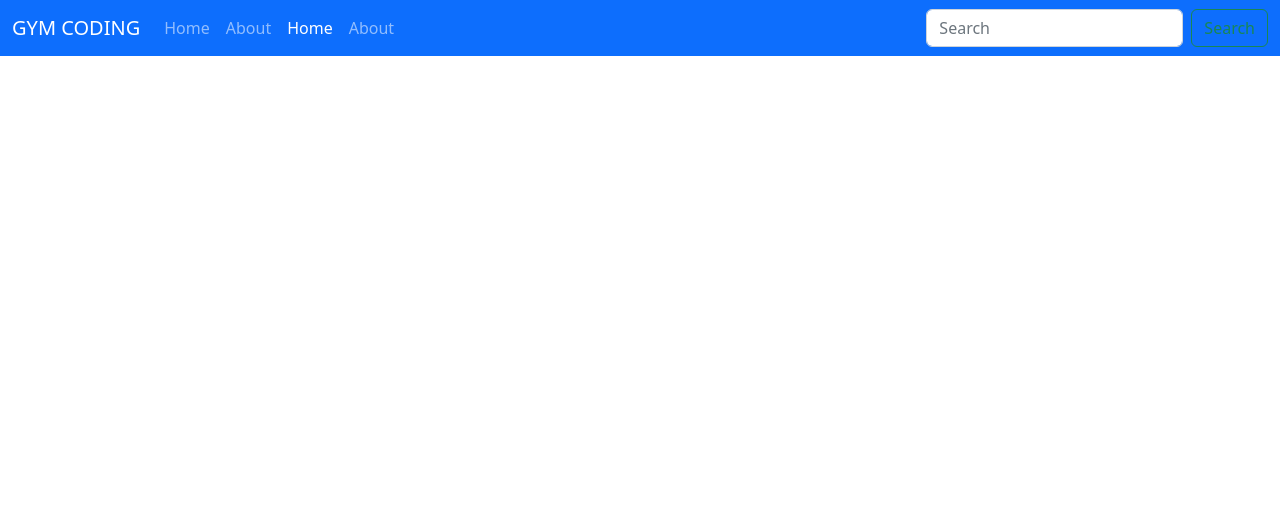
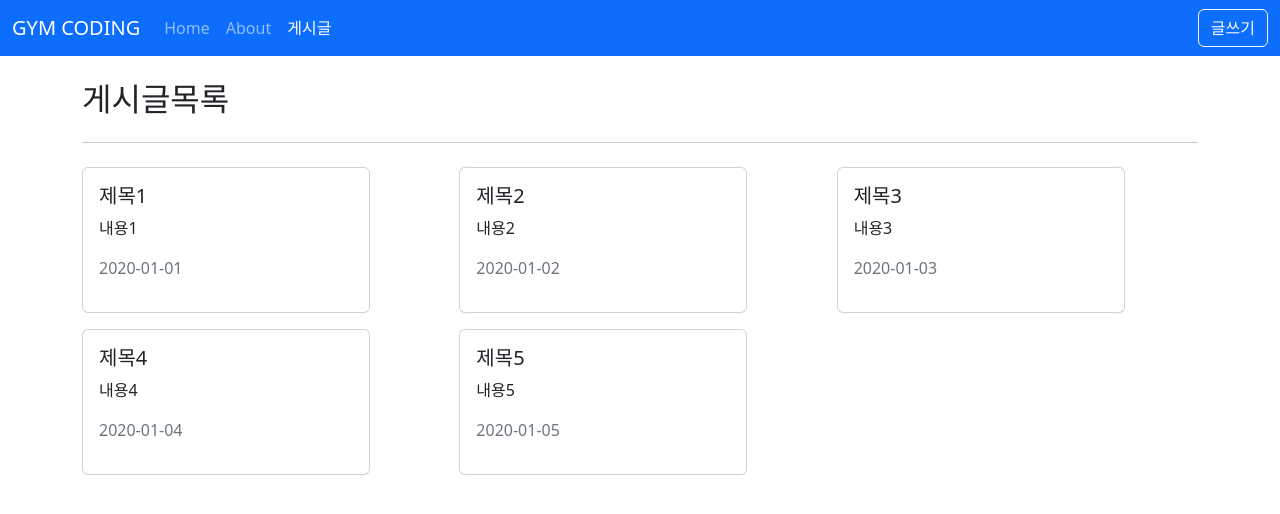
Before and after one commit to leegyuseung/vue3-posts, a Vue app: page /posts in a window 1280 px wide. Shown: the top 514 px of the page. Built offline with nearby package versions, Linux system fonts and the light colour scheme.

Commit message:
게시판 UI 만들기

```diff
--- /dev/null
+++ b/src/api/posts.js
@@ -0,0 +1,37 @@
+// axios
+const posts = [
+  {
+    id: 1,
+    title: "제목1",
+    content: "내용1",
+    createdAt: "2020-01-01",
+  },
+  {
+    id: 2,
+    title: "제목2",
+    content: "내용2",
+    createdAt: "2020-01-02",
+  },
+  {
+    id: 3,
+    title: "제목3",
+    content: "내용3",
+    createdAt: "2020-01-03",
+  },
+  {
+    id: 4,
+    title: "제목4",
+    content: "내용4",
+    createdAt: "2020-01-04",
+  },
+  {
+    id: 5,
+    title: "제목5",
+    content: "내용5",
+    createdAt: "2020-01-05",
+  },
+];
+
+export function getPosts() {
+  return posts;
+}
--- /dev/null
+++ b/src/components/posts/PostItem.vue
@@ -0,0 +1,28 @@
+<template>
+  <div class="card" style="width: 18rem">
+    <div class="card-body">
+      <h5 class="card-title">{{ title }}</h5>
+      <p class="card-text">
+        {{ content }}
+      </p>
+      <p class="text-muted">{{ createdAt }}</p>
+    </div>
+  </div>
+</template>
+
+<script setup>
+defineProps({
+  title: {
+    type: String,
+    required: true,
+  },
+  content: {
+    type: String,
+  },
+  createdAt: {
+    type: [String, Date, Number],
+  },
+});
+</script>
+
+<style lang="scss" scoped></style>
--- a/src/layouts/TheHeader.vue
+++ b/src/layouts/TheHeader.vue
@@ -27,29 +27,31 @@
               >
             </li>
             <li class="nav-item">
-              <a class="nav-link active" aria-current="page" href="/">Home</a>
-            </li>
-            <li class="nav-item">
-              <a class="nav-link" href="/about">About</a>
+              <RouterLink class="nav-link" active-class="active" to="/posts"
+                >게시글</RouterLink
+              >
             </li>
           </ul>
-          <form class="d-flex" role="search">
-            <input
-              class="form-control me-2"
-              type="search"
-              placeholder="Search"
-              aria-label="Search"
-            />
-            <button class="btn btn-outline-success" type="submit">
-              Search
+          <div class="d-flex">
+            <button class="btn btn-outline-light" type="button" @click="goPage">
+              글쓰기
             </button>
-          </form>
+          </div>
         </div>
       </div>
     </nav>
   </header>
 </template>
 
-<script setup></script>
+<script setup>
+import { useRouter } from "vue-router";
+
+const router = useRouter();
+const goPage = () => {
+  router.push({
+    name: "PostCreate",
+  });
+};
+</script>
 
 <style lang="scss" scoped></style>
--- a/src/router/index.js
+++ b/src/router/index.js
@@ -1,6 +1,10 @@
 import { createRouter, createWebHistory } from "vue-router";
 import HomeView from "@/views/HomeView.vue";
 import AboutView from "@/views/AboutView.vue";
+import PostCreateView from "@/views/posts/PostCreateView.vue";
+import PostDetailView from "@/views/posts/PostDetailView.vue";
+import PostEditView from "@/views/posts/PostEditView.vue";
+import PostListView from "@/views/posts/PostListView.vue";
 
 const routes = [
   {
@@ -13,6 +17,26 @@
     name: "About",
     component: AboutView,
   },
+  {
+    path: "/posts",
+    name: "PostList",
+    component: PostListView,
+  },
+  {
+    path: "/posts/create",
+    name: "PostCreate",
+    component: PostCreateView,
+  },
+  {
+    path: "/posts/:id",
+    name: "PostDetail",
+    component: PostDetailView,
+  },
+  {
+    path: "/posts/:id/edit",
+    name: "PostEdit",
+    component: PostEditView,
+  },
 ];
 
 const router = createRouter({
--- /dev/null
+++ b/src/views/posts/PostCreateView.vue
@@ -0,0 +1,37 @@
+<template>
+  <div>
+    <h2>게시글등록</h2>
+    <hr class="my-4" />
+    <form @submit.prevent>
+      <div class="mb-3">
+        <label for="title" class="form-label"> 제목</label>
+        <input type="text" class="form-control" id="title" />
+      </div>
+      <div class="mb-3">
+        <label for="content" class="form-label">내용 </label>
+        <textarea class="form-control" id="content" rows="3"></textarea>
+      </div>
+      <div class="pt-4">
+        <button
+          type="button"
+          class="btn btn-outline-dark me-2"
+          @click="goListPage"
+        >
+          목록
+        </button>
+        <button class="btn btn-primary">저장</button>
+      </div>
+    </form>
+  </div>
+</template>
+
+<script setup>
+import { useRouter } from "vue-router";
+
+const router = useRouter();
+const goListPage = () => {
+  router.push({ name: "PostList" });
+};
+</script>
+
+<style lang="scss" scoped></style>
--- /dev/null
+++ b/src/views/posts/PostDetailView.vue
@@ -0,0 +1,40 @@
+<template>
+  <div>
+    <h2>제목</h2>
+    <p>내용</p>
+    <p class="text-muted">2020-01-01</p>
+    <hr class="my-4" />
+    <div class="row g-2">
+      <div class="col-auto">
+        <button class="btn btn-outline-dark">이전글</button>
+      </div>
+      <div class="col-auto">
+        <button class="btn btn-outline-dark">다음글</button>
+      </div>
+      <div class="col-auto me-auto"></div>
+      <div class="col-auto">
+        <button class="btn btn-outline-dark" @click="goListPage">목록</button>
+      </div>
+      <div class="col-auto">
+        <button class="btn btn-outline-primary" @click="goEditPage">
+          수정
+        </button>
+      </div>
+      <div class="col-auto">
+        <button class="btn btn-outline-danger">삭제</button>
+      </div>
+    </div>
+  </div>
+</template>
+
+<script setup>
+import { useRoute, useRouter } from "vue-router";
+
+const route = useRoute();
+const router = useRouter();
+const id = route.params.id;
+const goListPage = () => router.push({ name: "PostList" });
+const goEditPage = () => router.push({ name: "PostEdit", params: { id } });
+</script>
+
+<style lang="scss" scoped></style>
--- /dev/null
+++ b/src/views/posts/PostEditView.vue
@@ -0,0 +1,38 @@
+<template>
+  <div>
+    <h2>게시글수정</h2>
+    <hr class="my-4" />
+    <form @submit.prevent>
+      <div class="mb-3">
+        <label for="title" class="form-label"> 제목</label>
+        <input type="text" class="form-control" id="title" />
+      </div>
+      <div class="mb-3">
+        <label for="content" class="form-label">내용 </label>
+        <textarea class="form-control" id="content" rows="3"></textarea>
+      </div>
+      <div class="pt-4">
+        <button
+          type="button"
+          class="btn btn-outline-danger me-2"
+          @click="goDetailPage"
+        >
+          취소
+        </button>
+        <button class="btn btn-primary">수정</button>
+      </div>
+    </form>
+  </div>
+</template>
+
+<script setup>
+import { useRoute, useRouter } from "vue-router";
+
+const route = useRoute();
+const router = useRouter();
+const id = route.params.id;
+
+const goDetailPage = () => router.push({ name: "PostDetail", params: { id } });
+</script>
+
+<style lang="scss" scoped></style>
--- /dev/null
+++ b/src/views/posts/PostListView.vue
@@ -0,0 +1,46 @@
+<template>
+  <div>
+    <h2>게시글목록</h2>
+    <hr class="my-4" />
+    <div class="row g-3">
+      <div v-for="post in posts" :key="post.id" class="col-4">
+        <PostItem
+          :title="post.title"
+          :content="post.content"
+          :created-at="post.createdAt"
+          @click="goPage(post.id)"
+        ></PostItem>
+      </div>
+    </div>
+  </div>
+</template>
+
+<script setup>
+import PostItem from "@/components/posts/PostItem.vue";
+import { getPosts } from "@/api/posts";
+import { ref } from "vue";
+import { useRouter } from "vue-router";
+const router = useRouter();
+const posts = ref([]);
+
+const fetchPosts = () => {
+  posts.value = getPosts();
+};
+fetchPosts();
+const goPage = (id) => {
+  // router.push(`/posts/${id}`);
+  // http://localhost:5173/posts/1?searchText=hello#world
+  router.push({
+    name: "PostDetail",
+    params: {
+      id,
+    },
+    // query: {
+    //   searchText: "hello",
+    // },
+    // hash: "#world",
+  });
+};
+</script>
+
+<style lang="scss" scoped></style>
```
